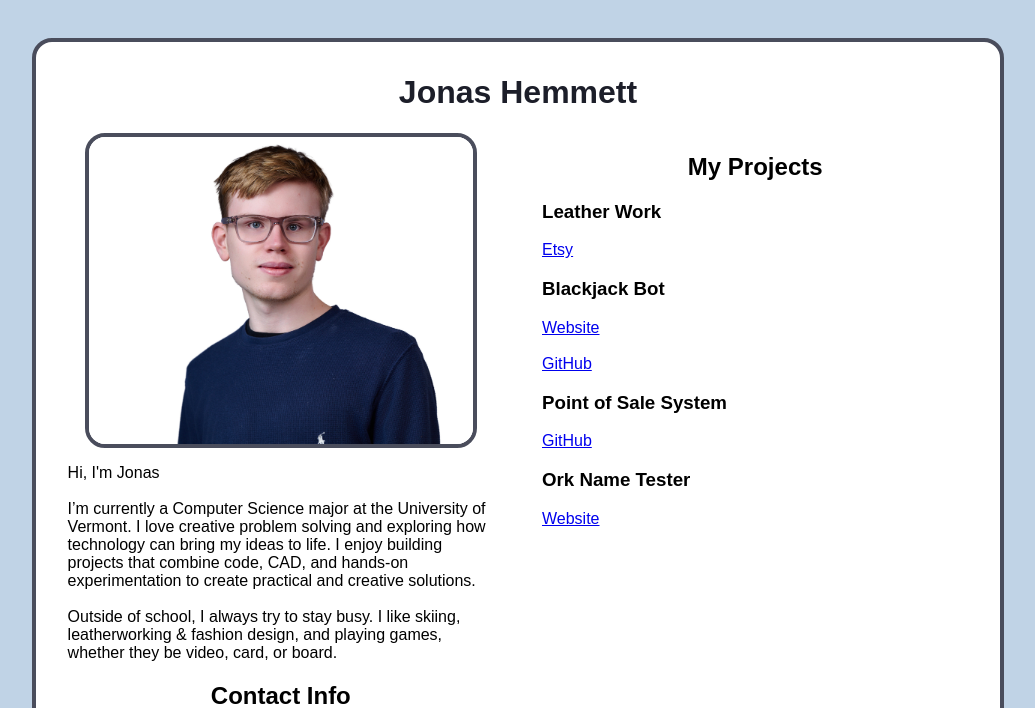
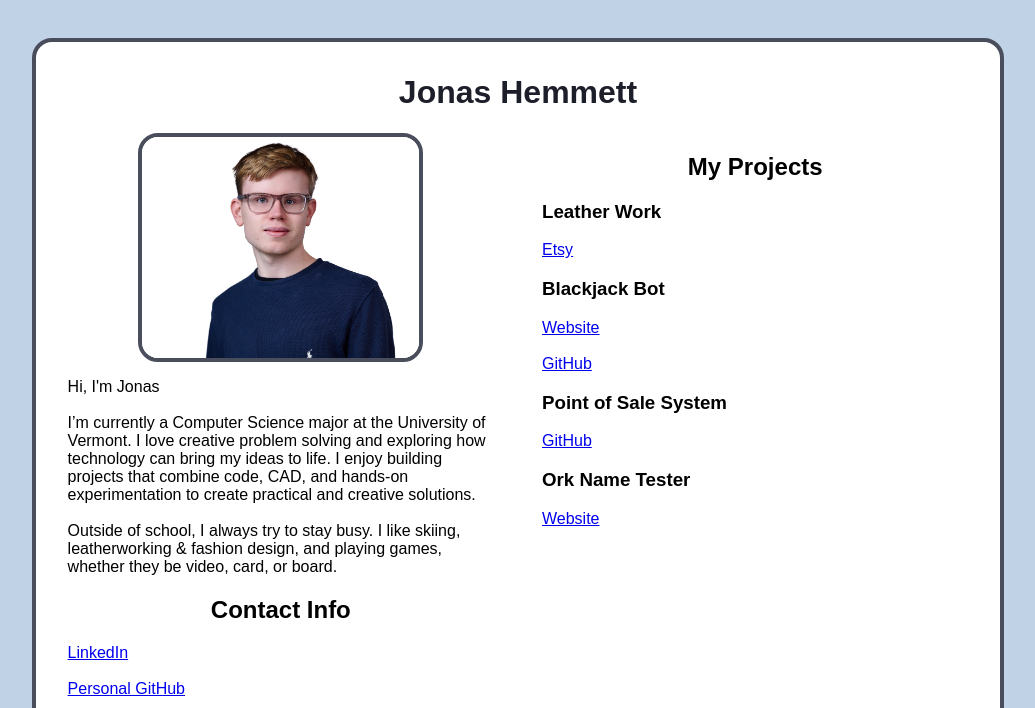
Before and after one commit to jonasgordonhemmett-tech/jonasgordonhemmett-tech.github.io, a PHP site: page / in a window 1280 px wide. Shown: the top 708 px of the page, without its empty margins (122-1157 px from the left). Run offline with PHP 8.4, Linux system fonts and the light colour scheme.

Commit message:
Update custom.css

```diff
--- a/css/custom.css
+++ b/css/custom.css
@@ -39,7 +39,7 @@ img{
 }
 
 .jonasPic{
-    width: 90%;
+    width: 65%;
     display: block;
     margin-left: auto;
     margin-right: auto;
```
